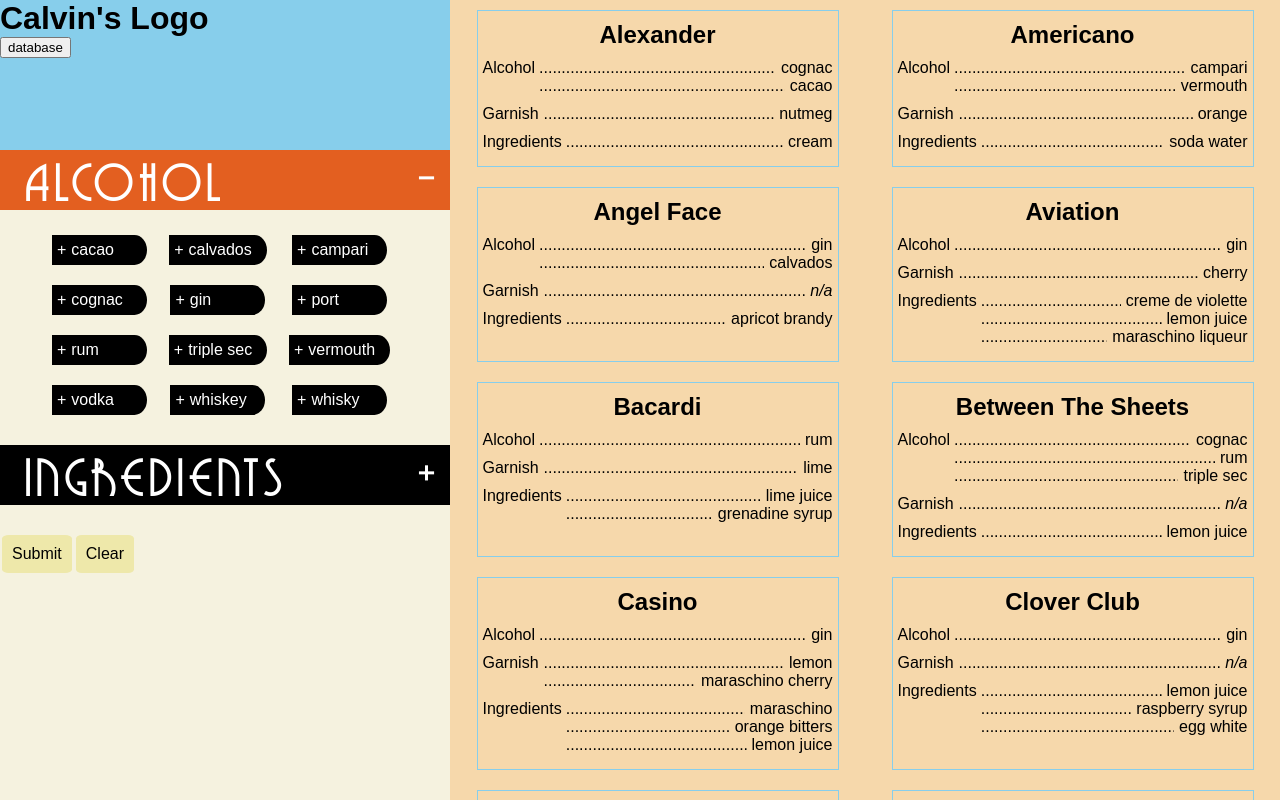
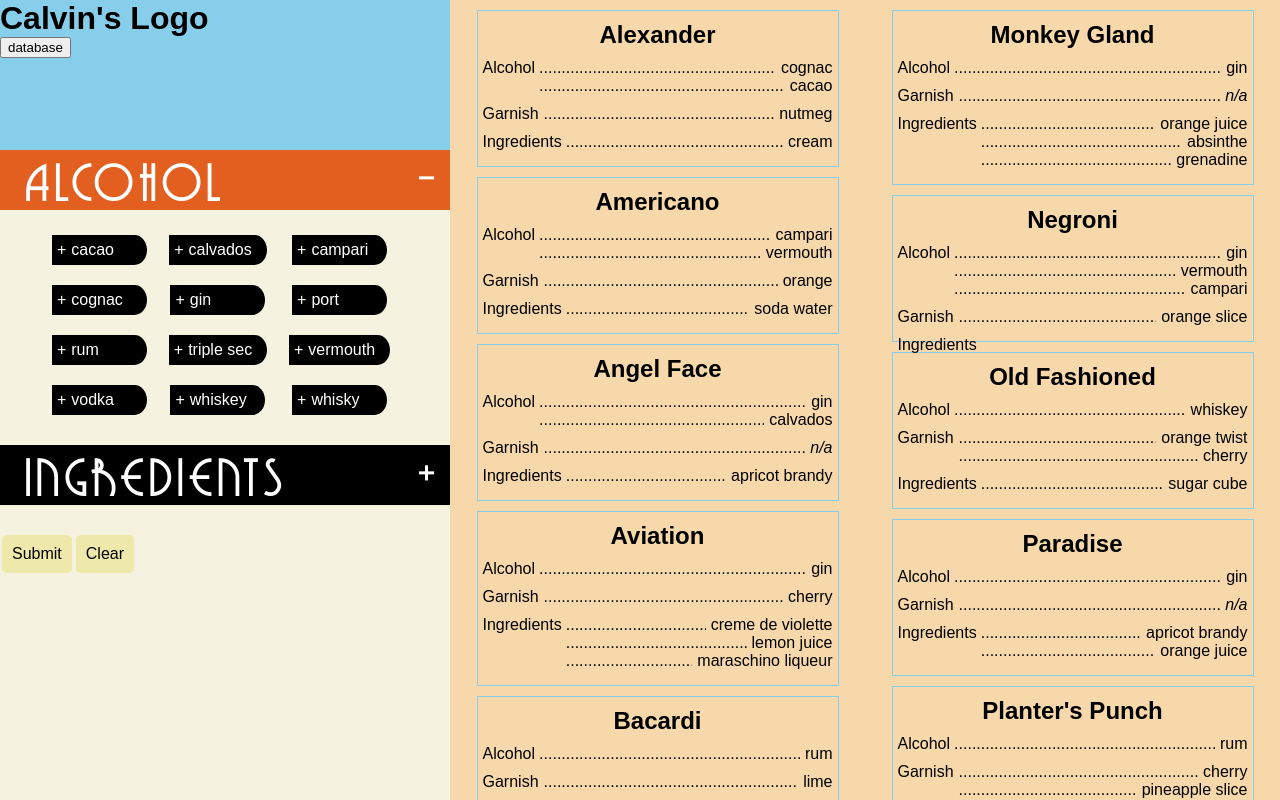
Before and after one commit to PGalicia/CocktailFinder, a React (Create React App) app: page / in a window 1280 px wide. Shown: the top 800 px of the page. Built offline with nearby package versions, Linux system fonts and the light colour scheme.

Commit message:
Bug Fix: Cocktail Card collapsible properly works

```diff
--- a/src/components/presentational/displayCocktail.jsx
+++ b/src/components/presentational/displayCocktail.jsx
@@ -8,13 +8,37 @@ import "../../style/displayCocktail.css";
 // Container Component
 import CocktailCard from "../presentational/cocktailCard";
 
+const calculateChunks = (arr, col) => {
+  const chunk = Math.ceil(arr.length / col);
+  // return chunk;
+  let result = [];
+
+  for (let i = 0; i < arr.length; i += chunk) {
+    let myChunk = arr.slice(i, i + chunk);
+    result.push(myChunk);
+  }
+
+  return result;
+};
+
 const DisplayCocktail = props => {
   return (
     <div className="cocktail-container">
       {props.name !== "n/a" ? <h4>{props.name}</h4> : null}
-      <div className="cocktail-list">
+      {/* <div className="cocktail-list">
         {props.result.map(cocktail => {
           return <CocktailCard key={cocktail.name} cocktail={cocktail} />;
+        })}
+      </div> */}
+      <div className="cocktail-list">
+        {calculateChunks(props.result, 2).map(chunk => {
+          return (
+            <div className="cocktail-column">
+              {chunk.map(cocktail => {
+                return <CocktailCard key={cocktail.name} cocktail={cocktail} />;
+              })}
+            </div>
+          );
         })}
       </div>
     </div>
```
